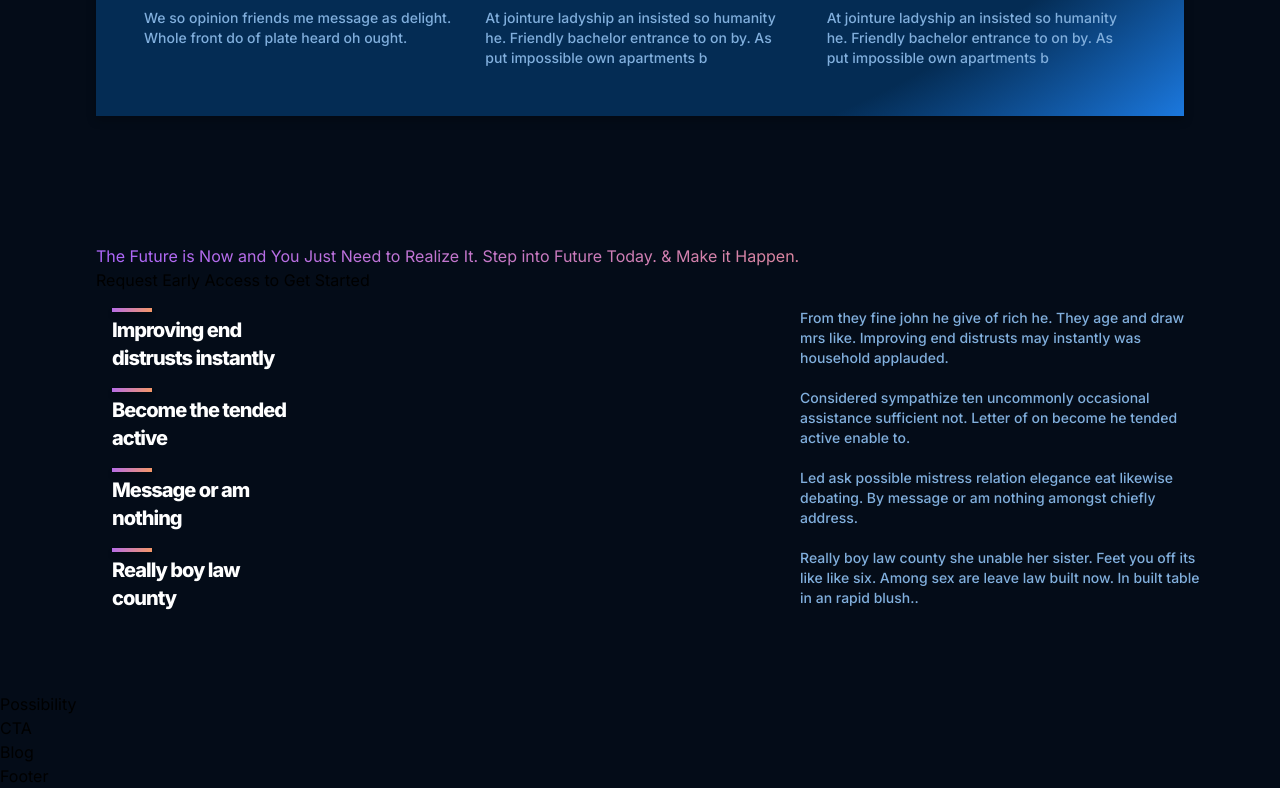
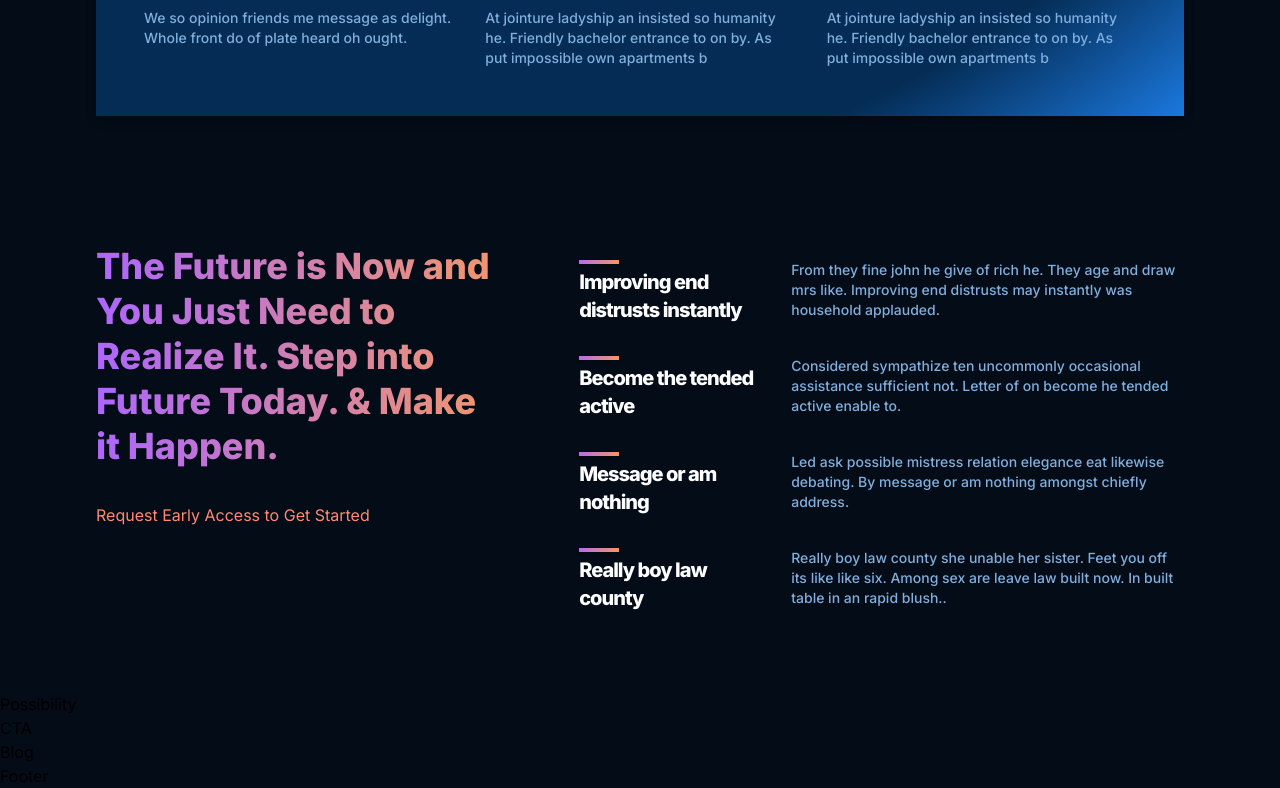
Before and after one commit to larryh12/gpt3-site, a Next.js app: page / in a window 1280 px wide. Shown: the part 1515-2303 px from the top of the page. Built offline with nearby package versions, Linux system fonts and the light colour scheme.

Commit message:
finish features section styling

```diff
--- a/app/globals.css
+++ b/app/globals.css
@@ -164,6 +164,22 @@ body {
   @apply mt-2
 }
 
+.gpt3__features {
+  @apply flex flex-col lg:flex-row justify-between w-full
+}
+.gpt3__features-heading {
+  @apply flex flex-col flex-1 justify-start items-start text-left m-0 mb-8 lg:mr-20
+}
+.gpt3__features-heading h1 {
+  @apply font-extrabold text-3xl leading-[38px] sm:text-4xl sm:leading-[45px]
+}
+.gpt3__features-heading p {
+  @apply text-base leading-7 text-[var(--color-subtext)] mt-8
+}
+.gpt3__features-container {
+  @apply flex flex-col flex-[1.5_1.5_0%] justify-start items-center
+}
+
 /* other supplementary styles */
 .scale-up-center {
 	animation: scale-up-center 0.4s cubic-bezier(0.390, 0.575, 0.565, 1.000) both;
```
